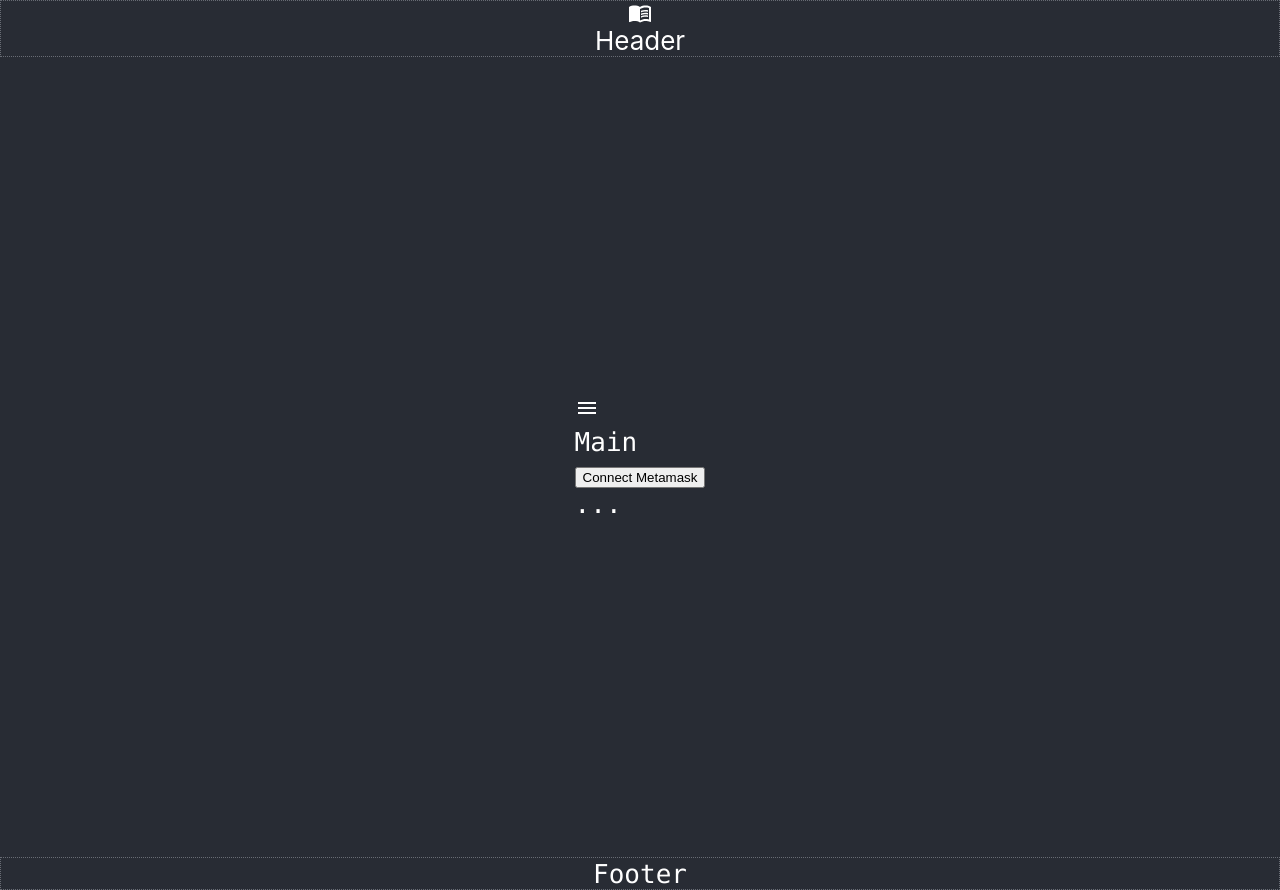
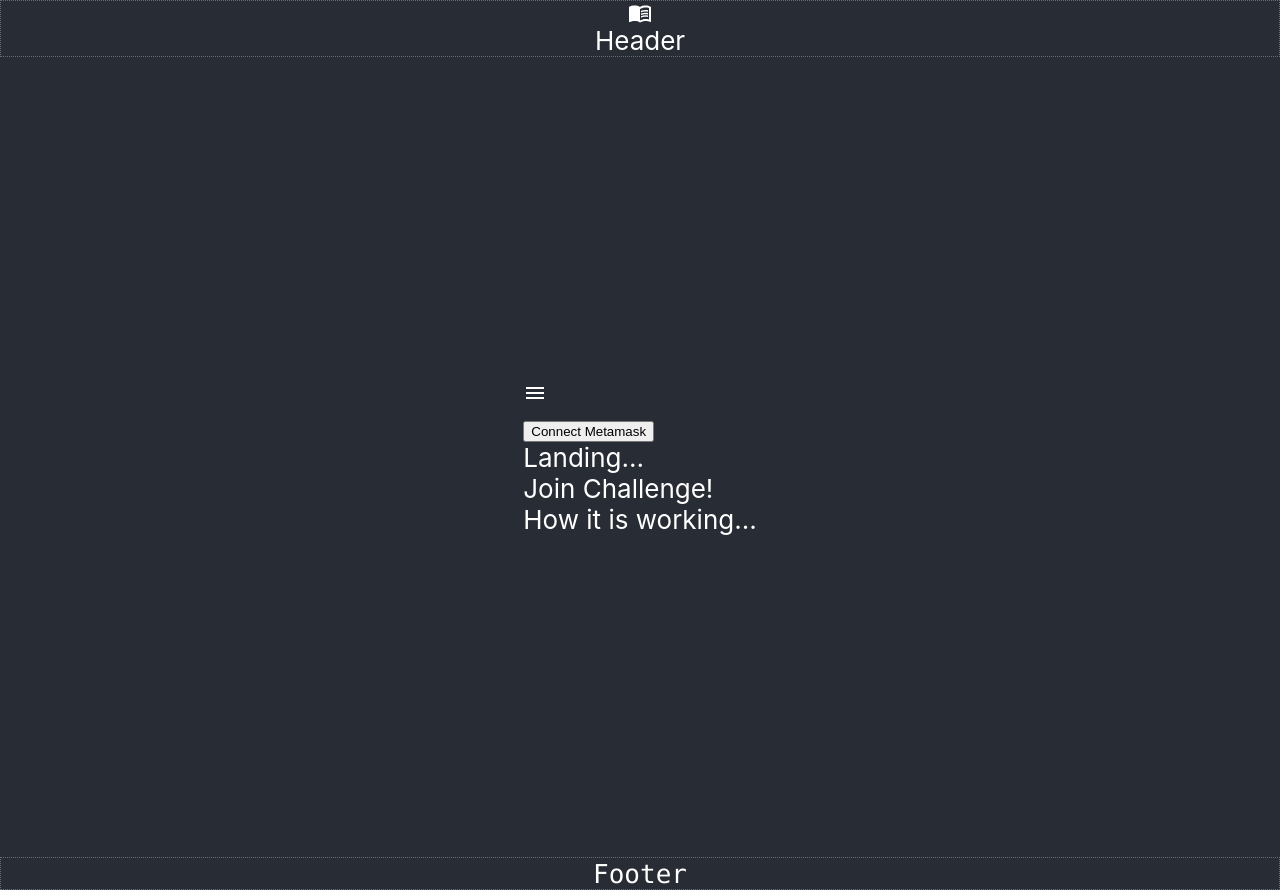
Before and after one commit to devjutsu/challenger-impact, a React (Create React App) app in the folder app/: page / in a window 1280 px wide. Built offline with nearby package versions, Linux system fonts and the light colour scheme.

Commit message:
Structurizing components

```diff
--- a/app/src/blocks/Main.tsx
+++ b/app/src/blocks/Main.tsx
@@ -4,6 +4,9 @@ import MenuIcon from '@mui/icons-material/Menu';
 import { useAppSelector, useAppDispatch } from '../hooks'
 import { ConnectWallet } from '../components/ConnectWallet';
 import { loggedIn } from '../slices/authSlice';
+import { JoinChallenge } from '../components/JoinChallenge';
+import { Landing } from '../pages/Landing';
+import { HowItsWorking } from '../components/HowItsWorking';
 
 export const Main = () => {
     const dispatch = useAppDispatch();
@@ -17,10 +20,12 @@ export const Main = () => {
                 <MenuIcon />
 
                 <div>
-                    <code>Main</code>
                     {!isLoggedIn && <ConnectWallet />}
 
-                    <code>...</code>
+                    <Landing />
+                    <JoinChallenge />
+                    <HowItsWorking />
+
                 </div>
 
             </main>
--- /dev/null
+++ b/app/src/components/HowItsWorking.tsx
@@ -0,0 +1,5 @@
+export const HowItsWorking = () => {
+    return (<div>
+        How it is working...
+    </div>)
+}
--- /dev/null
+++ b/app/src/components/JoinChallenge.tsx
@@ -0,0 +1,5 @@
+export const JoinChallenge = () => {
+    return (<div>
+        Join Challenge!
+    </div>)
+}
--- /dev/null
+++ b/app/src/pages/Landing.tsx
@@ -0,0 +1,5 @@
+export const Landing = () => {
+    return (<div>
+        Landing...
+    </div>)
+}
```
